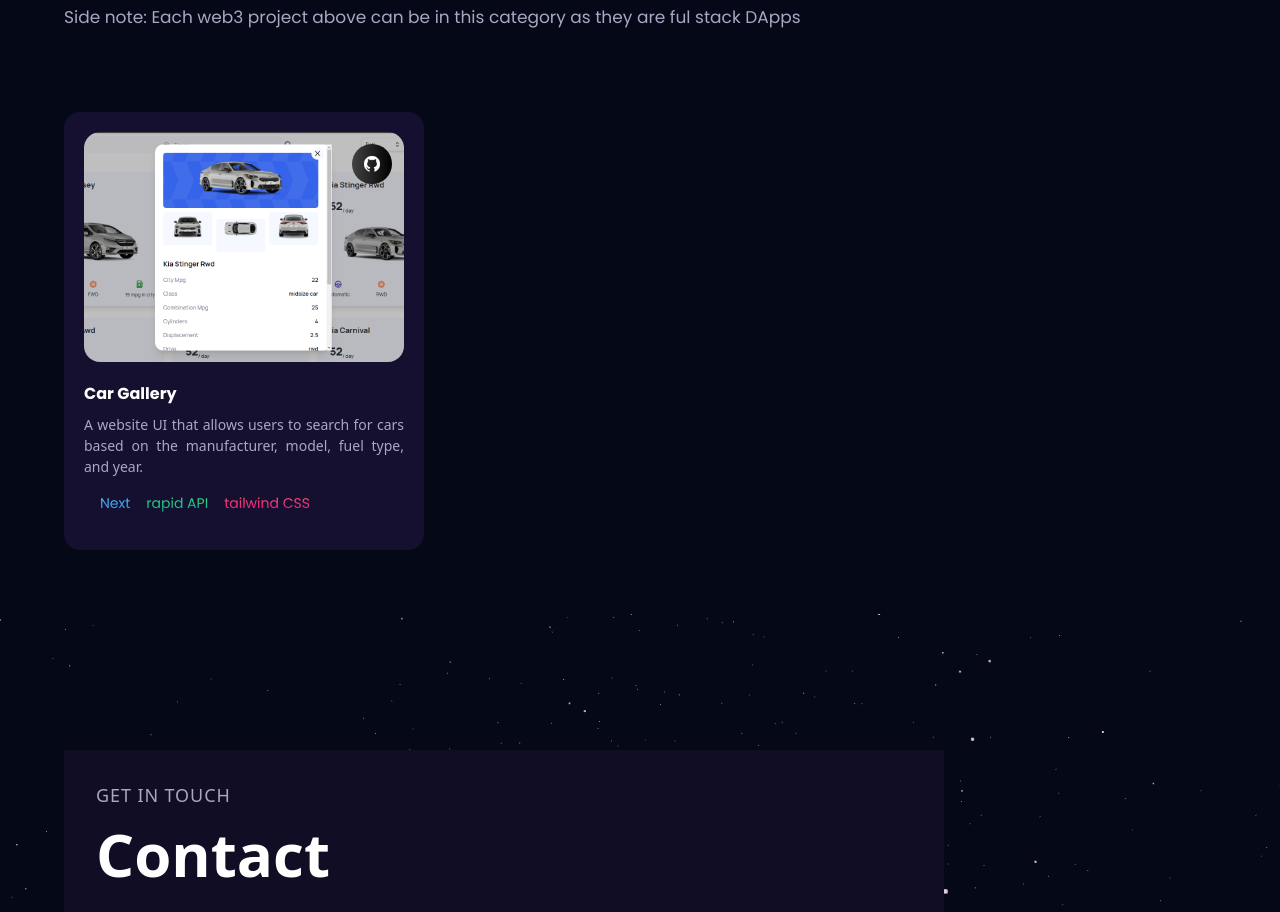
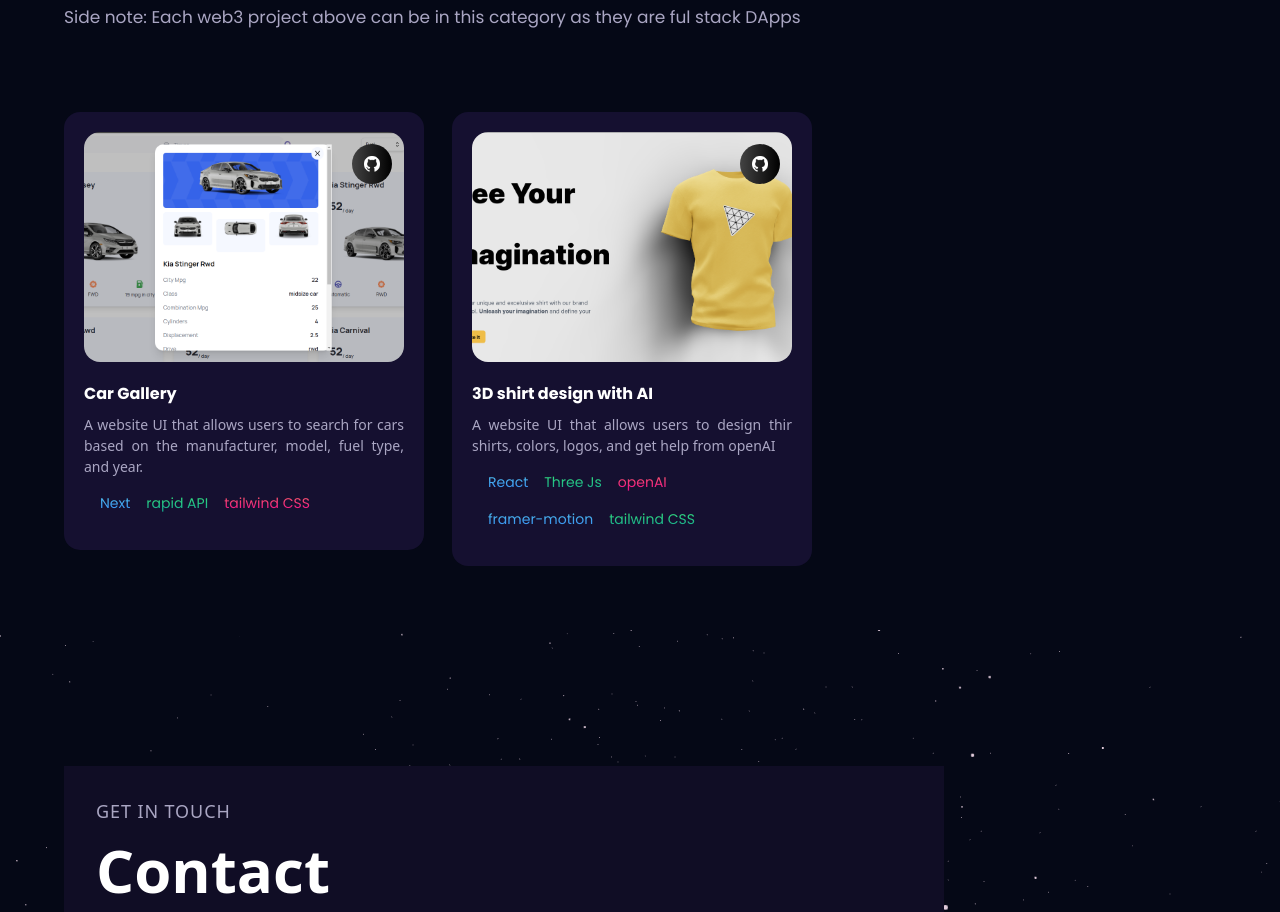
Before and after one commit to DiyaaDaoud/3D-Portfolio, a React (Vite) app: page / in a window 1280 px wide. Shown: the part 4349-5261 px from the top of the page. Built offline with nearby package versions, Linux system fonts and the light colour scheme.

Commit message:
adding shirt design

```diff
--- a/src/assets/index.js
+++ b/src/assets/index.js
@@ -36,6 +36,7 @@ import carrent from "./carrent.png";
 import blockshake from "./blockshake.png";
 import uniswapdex from "./uniswap-dex.png";
 import camapignfunding from "./campaignfunding.png";
+import shirtdesign from "./shirtdesign.png";
 
 export {
   logo,
@@ -73,4 +74,5 @@ export {
   blockshake,
   uniswapdex,
   camapignfunding,
+  shirtdesign,
 };
--- a/src/constants/index.js
+++ b/src/constants/index.js
@@ -21,6 +21,7 @@ import {
   blockshake,
   uniswapdex,
   camapignfunding,
+  shirtdesign,
 } from "../assets";
 
 export const navLinks = [
@@ -189,6 +190,36 @@ const webprojects = [
     image: carrent,
     source_code_link: "https://github.com/DiyaaDaoud/Car-Gallery",
   },
+  {
+    name: "3D shirt design with AI",
+    description:
+      "A website UI that allows users to design thir shirts, colors, logos, and get help from openAI",
+    tags: [
+      {
+        name: "React",
+        color: "blue-text-gradient",
+      },
+      {
+        name: "Three Js",
+        color: "green-text-gradient",
+      },
+      {
+        name: "openAI",
+        color: "pink-text-gradient",
+      },
+      {
+        name: "framer-motion",
+        color: "blue-text-gradient",
+      },
+      {
+        name: "tailwind CSS",
+        color: "green-text-gradient",
+      },
+    ],
+    image: shirtdesign,
+    source_code_link:
+      "https://github.com/DiyaaDaoud/3D-AI-Shirt-Design/tree/main",
+  },
 ];
 const web3projects = [
   {
```
Also changed, not shown: src/assets/shirtdesign.png (added).
